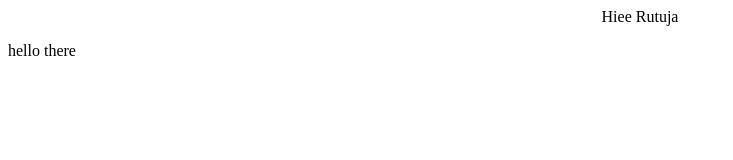
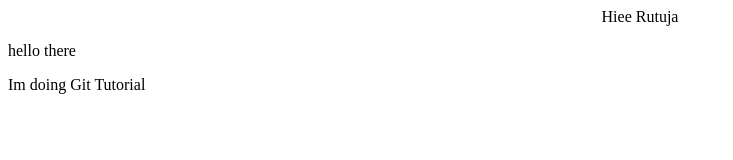
Before and after one commit to rutujabenare76/new, a plain HTML site: page index.html in a window 1280 px wide. Shown: the whole page, without its empty margins (0-733 px from the left). Drawn offline with Linux system fonts and the light colour scheme.

Commit message:
added one new line

```diff
--- a/index.html
+++ b/index.html
@@ -8,5 +8,6 @@
   <body>
     <center>Hiee Rutuja</center>
     <p>hello there</p>
+    Im doing Git Tutorial
   </body>
 </html>
```
